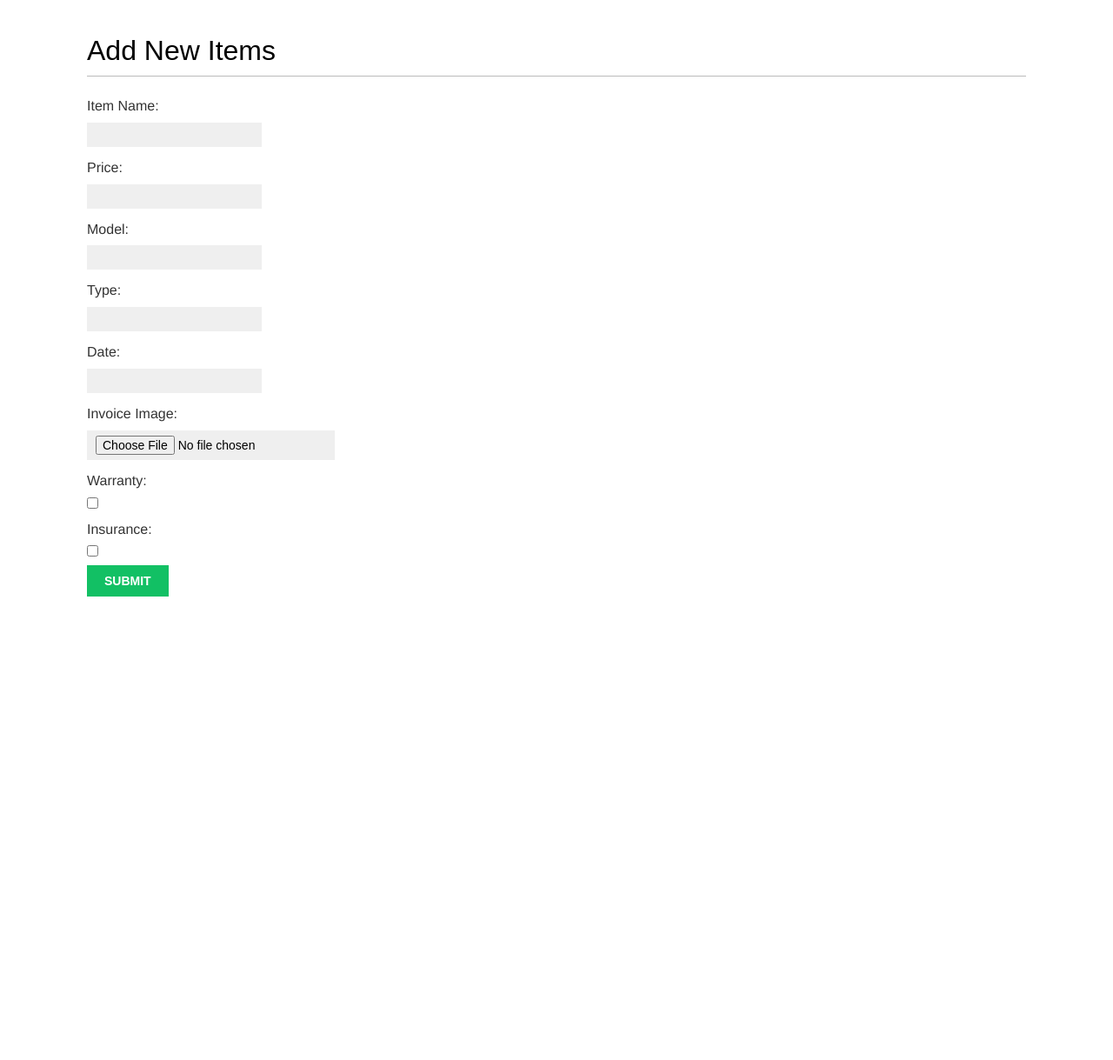
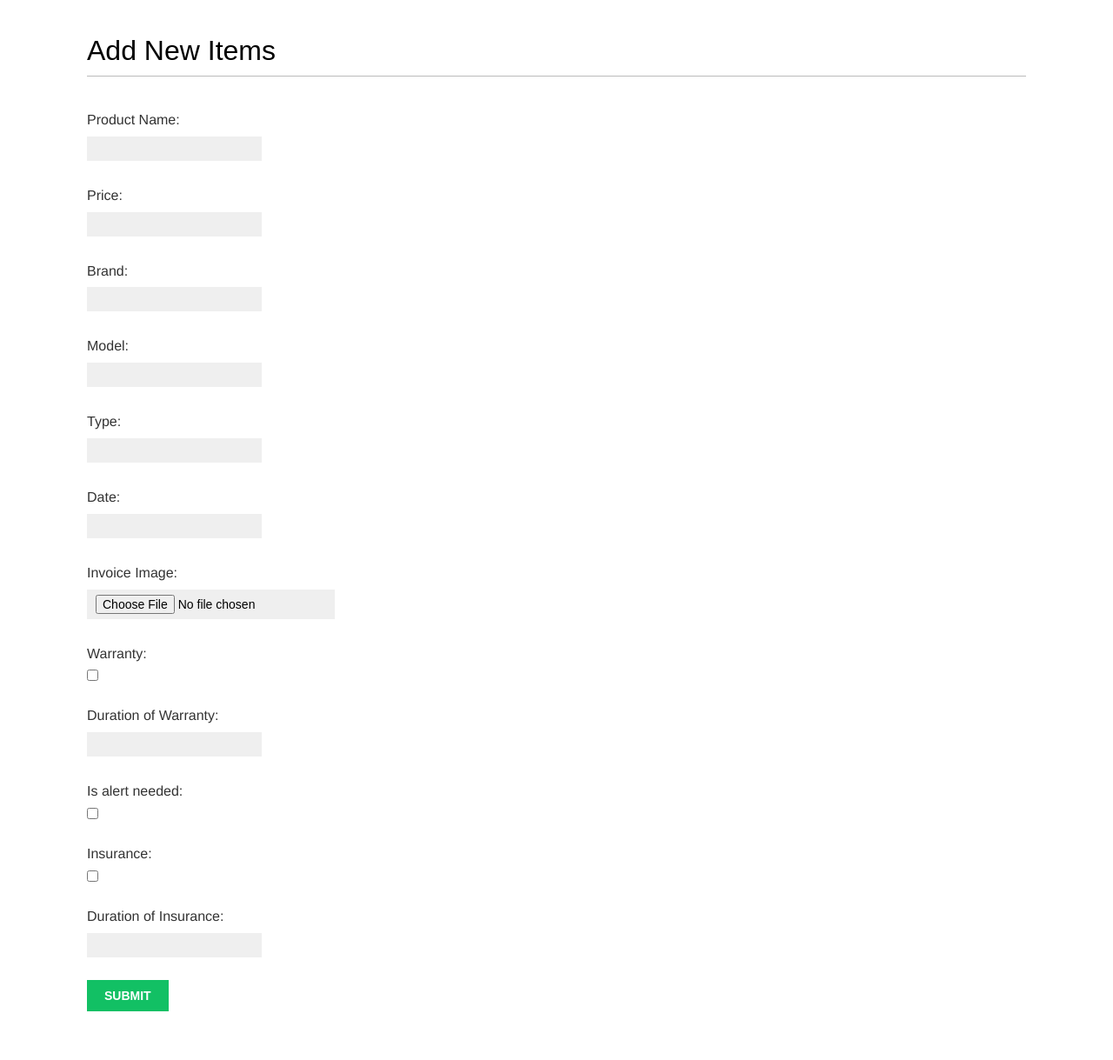
Before and after one commit to kishanKushwaha/WeKeep, a Django app: page /account/new_items/ in a window 1280 px wide. Shown: the part 47-1266 px from the top of the page at 87% size. Before the commit the page ends 733 px from the top, so only its background shows below. Run offline with Django 3.2, Linux system fonts and the light colour scheme; some web fonts are replaced.

Commit message:
05/06/2022

```diff
--- a/bookmarks/account/forms.py
+++ b/bookmarks/account/forms.py
@@ -15,8 +15,6 @@ class UserRegistrationForm(forms.ModelForm):
     pincode=forms.IntegerField(label='Pincode')
     password=forms.CharField(label='Password',widget=forms.PasswordInput)
     password2=forms.CharField(label='Repeat Password',widget=forms.PasswordInput)
-    Signup_as_service_personnel=forms.BooleanField()
-    Signup_as_Employeed=forms.BooleanField()
 
 
     class Meta:
@@ -30,11 +28,15 @@ class UserRegistrationForm(forms.ModelForm):
         return cd['password2']
 
 class add_new_items(forms.Form):
-    item_name = forms.CharField(label='Item Name', max_length=50)
+    item_name = forms.CharField(label='Product Name', max_length=50)
     price = forms.FloatField(label='Price')
-    brand = forms.CharField(label='Model',max_length=50)
+    brand = forms.CharField(label='Brand',max_length=50)
+    model = forms.CharField(label='Model',max_length=50)
     type = forms.CharField(label='Type', max_length=50)
     date = forms.DateField(label='Date')
     invoice_image = forms.ImageField(label='Invoice Image')
     Warranty = forms.BooleanField()
+    duration_warranty = forms.IntegerField(label='Duration of Warranty')
+    Is_Alert_Needed = forms.BooleanField()
     Insurance = forms.BooleanField()
+    duration_insurance = forms.IntegerField(label='Duration of Insurance')
--- a/bookmarks/account/templates/account/dashboard.html
+++ b/bookmarks/account/templates/account/dashboard.html
@@ -3,6 +3,6 @@
 {% block content %}
 <h1>Dashboard</h1>
 <p>Welcome to Your Dashboard.</p>
-<a href="{% url "items" %}"><input type="button" value="Items"></a>
+<a href="{% url "items" %}"><input type="button" value="Products"></a>
 <a href="{% url "service" %}"><input type="button" value="Services"></a>
 {% endblock %}
--- a/bookmarks/account/templates/account/new_items.html
+++ b/bookmarks/account/templates/account/new_items.html
@@ -4,8 +4,11 @@
 
 {% block content %}
 <h1>Add New Items</h1>
+<form method="post" action="{% url 'saveproduct' %}" id="addproduct"  >
 <!--<p>Welcome to New Items Page.</p>-->
 {{ new_form.as_p }}
+
 {% csrf_token %}
+
 <p><input type="submit" value="Submit"></p>
 {% endblock %}
--- a/bookmarks/account/urls.py
+++ b/bookmarks/account/urls.py
@@ -23,6 +23,5 @@ urlpatterns = [
     path('items/', views.items, name='items'),
     path('service_personnel/', views.service_personnel, name='service_personnel'),
     path('new_items/', views.new_items, name='new_items'),
-
-
+    path('saveproduct/', views.saveproduct, name='saveproduct'),
 ]
--- a/bookmarks/account/views.py
+++ b/bookmarks/account/views.py
@@ -3,7 +3,7 @@ from django.shortcuts import HttpResponse
 from django.contrib.auth import authenticate,login
 from .forms import LoginForm,UserRegistrationForm,add_new_items
 from django.contrib.auth.decorators import login_required
-
+from .models import product
 @login_required
 def dashboard(request):
     return render(request,'account/dashboard.html',{'section':'dashboard'})
@@ -45,7 +45,11 @@ def service(request):
     return render(request,'account/service.html')
 
 def items(request):
-    return render(request,'account/items.html')
+    productData = product.objects.all()
+    data = {
+        'productData': productData
+    }
+    return render(request, 'account/items.html', data)
 
 def service_personnel(request):
     return render(request,'account/service_personnel.html')
@@ -53,3 +57,37 @@ def service_personnel(request):
 def new_items(request):
     new_form = add_new_items()
     return render(request,'account/new_items.html', {'new_form':new_form})
+
+def saveproduct(request):
+
+    if request.method=="POST":
+        item_name=request.POST.get('item_name')
+        price=request.POST.get('price')
+        brand=request.POST.get('brand')
+        model=request.POST.get('model')
+        type=request.POST.get('type')
+        date=request.POST.get('date')
+        invoice_image=request.POST.get('invoice_image')
+
+        if request.POST.get('Warranty') =='on':
+            Warranty = True
+        else:
+            Warranty =False
+
+        duration_warranty=request.POST.get('duration_warranty')
+
+        if request.POST.get('Is_Alert_Needed') == 'on':
+            Is_Alert_Needed = True
+        else:
+            Is_Alert_Needed = False
+
+        if request.POST.get('Insurance') == 'on':
+            Insurance = True
+        else:
+            Insurance = False
+        duration_insurance=request.POST.get('duration_insurance')
+        en=product(item_name=item_name,price=price, brand=brand, model=model, type=type, date=date, invoice_image=invoice_image,
+                   Warranty=Warranty, duration_warranty=duration_warranty, Is_Alert_Needed=Is_Alert_Needed,
+                   Insurance=Insurance, duration_insurance=duration_insurance)
+        en.save()
+    return render(request, 'account/new_items.html')
```
Also changed, not shown: bookmarks/account/models.py (+14 -0 lines), bookmarks/account/templates/account/items.html (+45 -7 lines), bookmarks/account/templates/registration/login.html (+5 -3 lines), bookmarks/account/migrations/0001_initial.py, bookmarks/account/static/css/base.css (line endings or trailing spaces), bookmarks/db.sqlite3.
